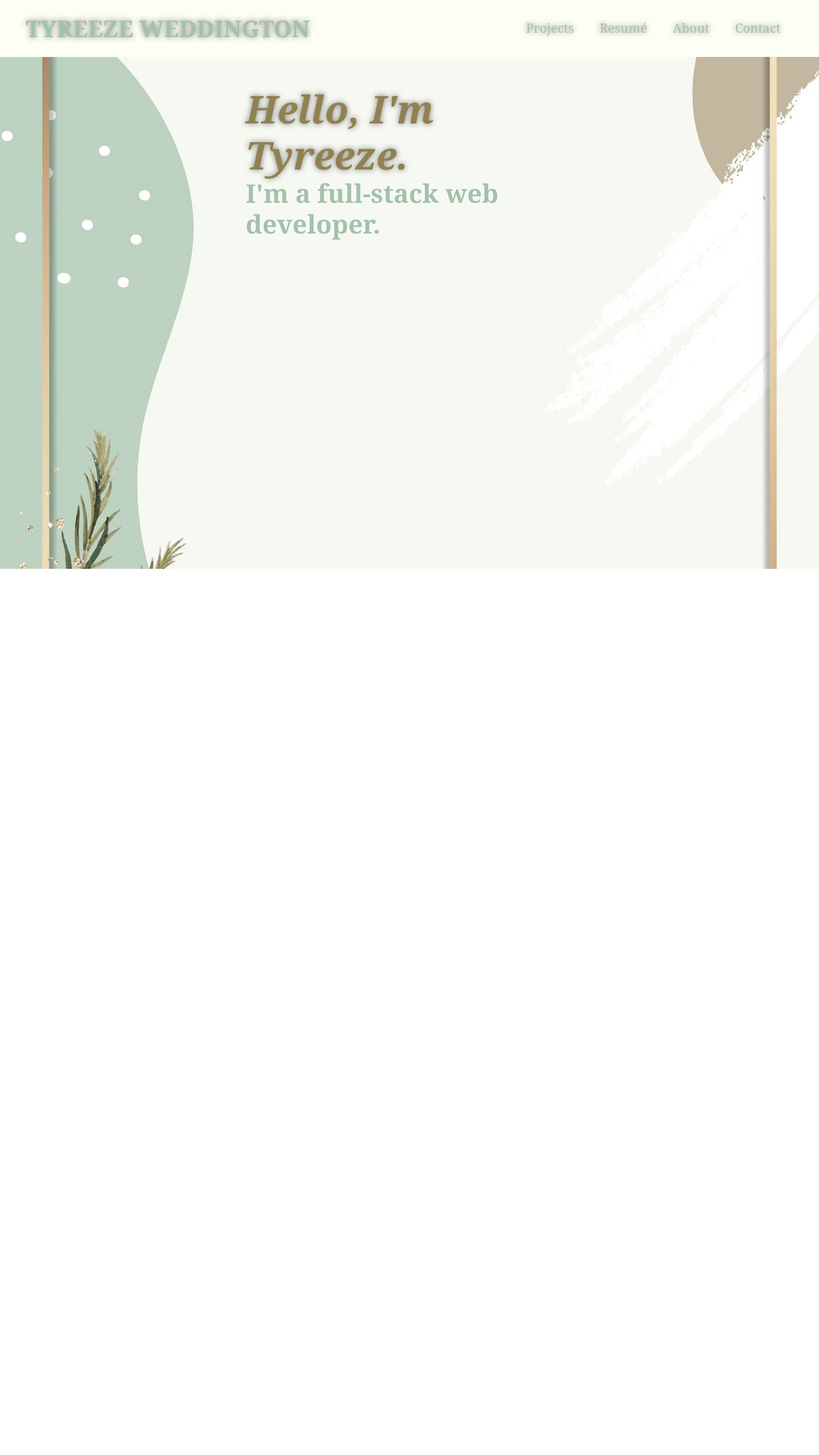
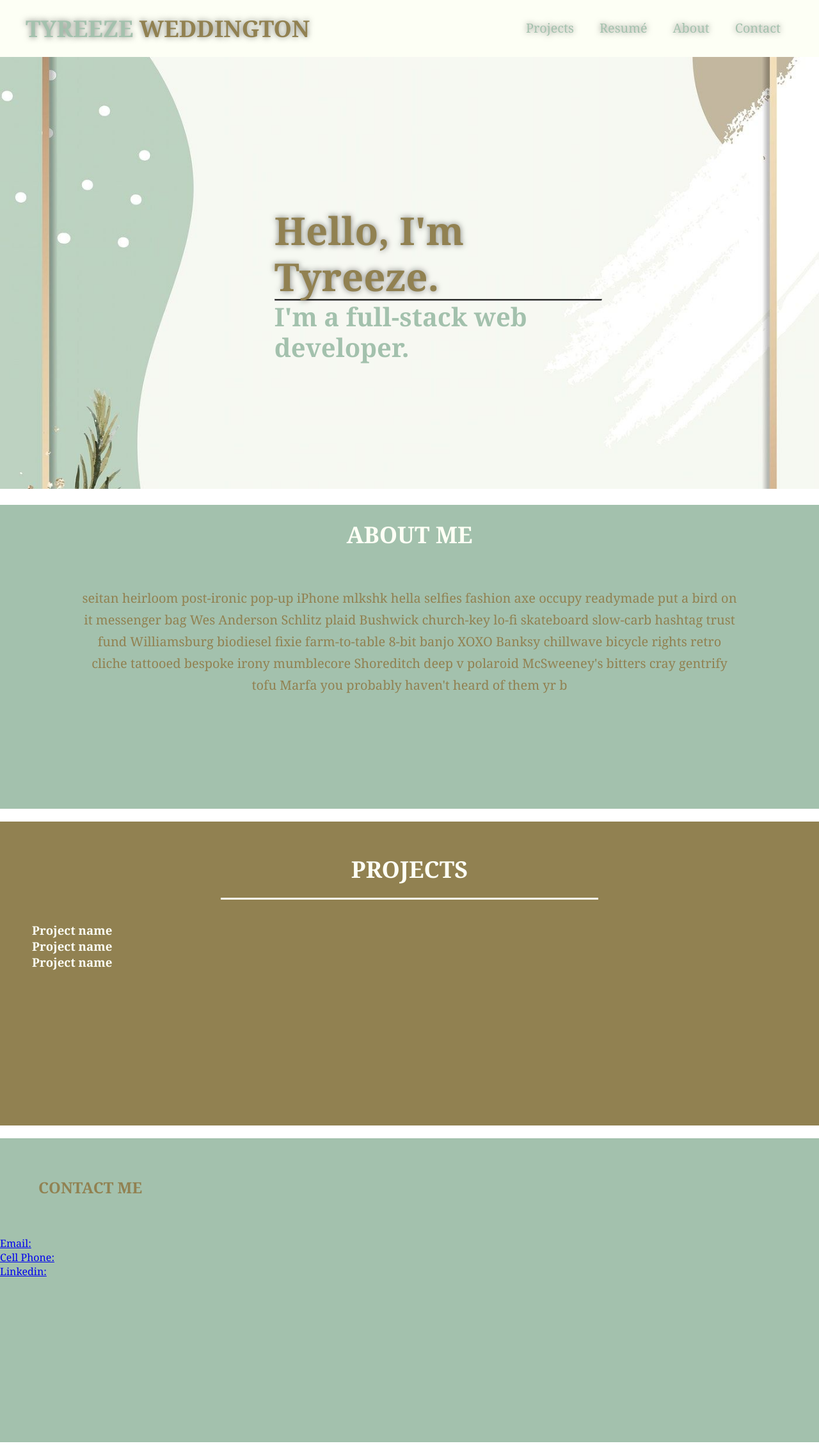
Before and after one commit to Tyreezew/portafolio, a plain HTML site: page index.html in a window 1280 px wide. Shown: the whole page at 64% size. Before the commit the page ends 914 px from the top, so only its background shows below. Drawn offline with Linux system fonts and the light colour scheme; files whose address does not match are found by name.

Commit message:
styling of different sections

```diff
--- a/assets/css/style.css
+++ b/assets/css/style.css
@@ -38,6 +38,10 @@
         text-shadow: 0 0 10px rgba(0, 0, 0, 0.5);
     }
 
+    header h1 .weddington {
+        color: var(--tertiary-color)
+    }
+
     header a {
         text-decoration: none;
         color: var(--primary-color);
@@ -72,7 +76,7 @@
 /* Header - Nav Bar End */
 
     .hero {
-        height: 800px;
+        height:675px;
         width: 100%;
         margin-bottom: 25px;
         background-image: url("../images/workspace.jpg");
@@ -82,19 +86,29 @@
         justify-content: center;
         flex-wrap: wrap;
         align-items: flex-start;
-        }
+        background-attachment: fixed;
+
+    }
+
+    .hero hr {
+        border-top: 2px solid black;
+      }
 
     .hero-cta {
         width:40%;
-        text-align: left;
         margin: 3.5%;
         color: var(--tertiary-color);
         font-size: 20px;
         line-height: 1.2;
+        position: absolute;
+        top: 50%;
+        left: 50%;
+        margin-right: -50%;
+        transform: translate(-50%, -50%);
     }
 
     .hero-cta h2 {
-        font-style: italic;
+        font-style: normal;
         font-size: 60px;
         color: var(--tertiary-color);
         text-shadow: 0 0 10px rgba(0, 0, 0, 0.5);
@@ -105,3 +119,106 @@
         color: var(--primary-color);
 
     }
+/* Header - Nav Bar End */
+
+/* Style All Section Tags*/
+
+.section {
+    padding: 60px;
+}
+
+/* Style All Section Tags End */
+
+/* About Me Section Start */
+
+.about-me {
+    margin-bottom: 20px;
+    height: 475px;
+    background-color: var(--primary-color);
+    width:100%;
+    flex-wrap: wrap;
+}
+.content {
+        width: 100%;
+        display: inline-block;
+        margin-left: 20px;
+        position:absolute;
+
+    }
+.about-me p{
+    line-height: 1.7;
+    color: var(--tertiary-color);
+    width: 80%;
+    margin: 0 auto;
+    font-size: 20px;
+    text-align: center;
+}
+
+.projects {
+    margin-bottom: 20px;
+    padding: 50px;
+    height: 475px;
+    background-color: var(--tertiary-color);
+    width:100%;
+    color: #fdfff5;
+}
+
+.work {
+    width: 100%;
+    display: inline-block;
+    margin-left: 20px;
+    position:absolute;
+}
+
+
+.projects p {
+    line-height: 1.7;
+    color: var(--tertiary-color);
+    width: 80%;
+    margin: 0 auto;
+    font-size: 20px;
+    text-align: center;
+}
+
+
+.contact {
+    margin-bottom: 20px;
+    height: 475px;
+    background-color: var(--primary-color);
+    width:100%;
+    flex-wrap: wrap;
+}
+
+.touch {
+    width: 100%;
+    display: inline-block;
+    margin-left: 20px;
+    position:absolute;
+}
+
+.contact p{
+    line-height: 1.7;
+    color: var(--tertiary-color);
+    width: 80%;
+    margin: 0 auto;
+    font-size: 20px;
+    text-align: center;
+}
+
+.section-title {
+    font-size: 36px;
+    border-bottom: 3px solid;
+    color: var(--secondary-color);
+    padding-bottom: 20px;
+    text-align: center;
+    margin: 0 auto 35px auto;
+    width: 50%;
+  }
+
+  .primary-border {
+    border-color: var(--primary-color);
+  }
+
+  .secondary-border {
+    border-color: var(--secondary-color);
+  }
--- a/index.html
+++ b/index.html
@@ -10,7 +10,7 @@
       <!--Navigation tags-->
     <header>
         <h1>
-          <a href="/">TYREEZE WEDDINGTON</a>
+          <a href="/">TYREEZE <span class="weddington">WEDDINGTON</span></a>
         </h1>
         <nav>
           <ul>
@@ -28,14 +28,64 @@
     <div class="hero-cta">
         <h2>Hello, I'm Tyreeze.</h2>
         <p>
-        <h3> I'm a full-stack web developer.</h3>
+       <hr> <h3> I'm a full-stack web developer.</h3></hr>
         </p>
     </div>
+</div>
+</section>
+    <!--Hero ends-->
+
+<!--Content section begins-->
+
+<section id ="content" class="about-me">
+    <div class ="flex-row">
+        <img src ="#" alt ="" class="" />
+        <h2 class="section-title primary-border">
+            ABOUT ME
+        </h2>
+        <p>
+            seitan heirloom post-ironic pop-up iPhone mlkshk hella selfies fashion axe occupy readymade put a bird on it
+            messenger bag Wes Anderson Schlitz plaid Bushwick church-key lo-fi skateboard slow-carb hashtag trust fund
+            Williamsburg biodiesel fixie farm-to-table 8-bit banjo XOXO Banksy chillwave bicycle rights retro cliche
+            tattooed bespoke irony mumblecore Shoreditch deep v polaroid McSweeney's bitters cray gentrify tofu Marfa you
+            probably haven't heard of them yr b
+        </p>
+     </div>
+     </section>
+
+     <section id ="work" class="projects">
+     <div class ="flex-row">
+        <h2 class="section-title secondary-border">
+            PROJECTS
+        </h2>
+        <h3>Project name</h3>
+        <link rel="" href="" />
+        <h3>Project name</h3>
+        <link rel="" href="" />
+        <h3>Project name</h3>
+        <link rel="" href="" />
+    </div>
+    </section>
+
+    <section id ="touch" class="contact">
+    <div class ="flex-row">
+        <h2 class="section title primary-border">
+            CONTACT ME
+        </h2>
+        <ul>
+            <li><a href="#email">Email: </a></li>
+            <li> <a href="#phone">Cell Phone:</a></li>
+            <li><a href="#social">Linkedin:</a></li>
+          </ul>
+    </div>
+    </section>
 
 
 
 
 
 
-</div>
+
+
+
   </body>
```
